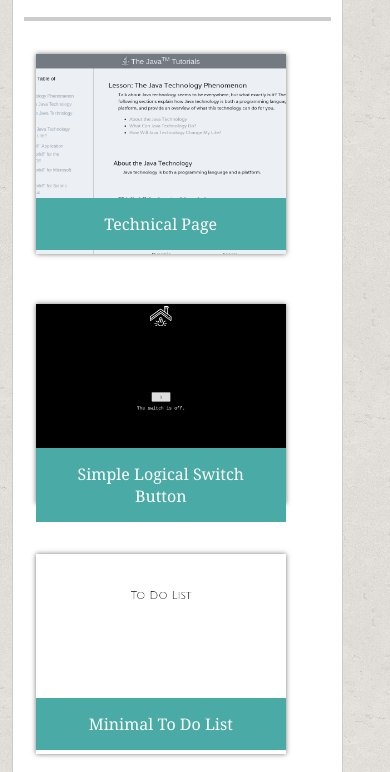
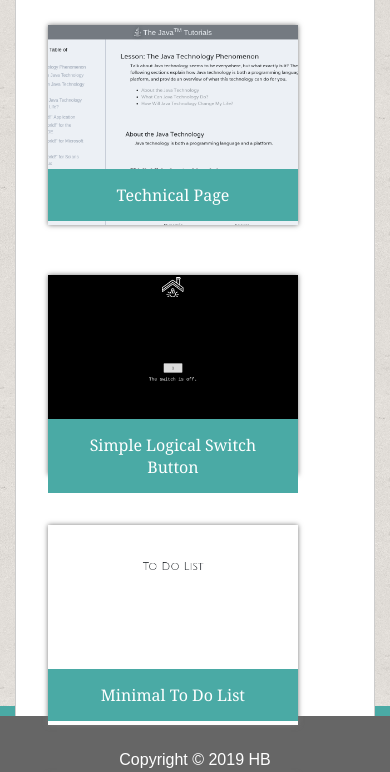
Before and after one commit to zcui1989/Responsive-Portfolio-1, a plain HTML site: page portfolio.html in a window 390 px wide. Shown: the part 287-1059 px from the top of the page. Drawn offline with Linux system fonts and the light colour scheme.

Commit message:
update style.css
- fixed small bugs
- added media screen query for max-width 768px

```diff
--- a/assets/css/style.css
+++ b/assets/css/style.css
@@ -3,6 +3,7 @@ body{
     padding: 0px;
     margin: 0px;
     width: 100%;
+    height: 100vh;
 }
 
 /* Header Section Style */
@@ -51,7 +52,8 @@ li a:hover{
 }
 section{
     width: 960px;
-    height: 750px;
+    /* height: 750px; */
+    height: 85vh;
     display: block;
     margin: auto;
     padding: 10px 0px;
@@ -143,7 +145,7 @@ hr{
 
     /* section style for portfolio.html */
     .row{
-        display: flex;
+        display: inline-flex;
         width: 100%;
         margin: auto;
     }
@@ -183,7 +185,7 @@ footer{
     background-color: #666666;
     color: #FFFFFF;
     text-align: center;
-    padding: 36px;
+    padding: 35px;
     width: auto;
 }
 footer a{
@@ -201,6 +203,7 @@ footer a{
         padding: 30px;
         font-size: 1.5em;
     }
+
     /* Main Content Section Style */
     section{
         width: 85%;
@@ -236,8 +239,40 @@ footer a{
         .row{
             width: auto;
             display: inline-flex;
-            /* flex-wrap: wrap; */
             flex-direction: column;
             margin-left: 7%;
         }
 }
+
+
+@media screen and (max-width: 768px){
+    /* Header Section Style */
+    header{
+        width: auto;
+    }
+    h1{
+        padding: 30px 20px;
+    }
+    ul{
+        margin: 0px;
+    }
+
+    /* Main Content Section Style */
+    section{
+        width: 92.5%;
+        display: block;
+        margin: auto;
+        height: 100vh;
+    }
+
+        /* section style for index.html */
+        #short-intro{
+            font-size: 22pt;
+        }
+
+        /* section style for portfolio.html */
+        .row{
+            margin-left: 9%;
+        }
+
+}
```
